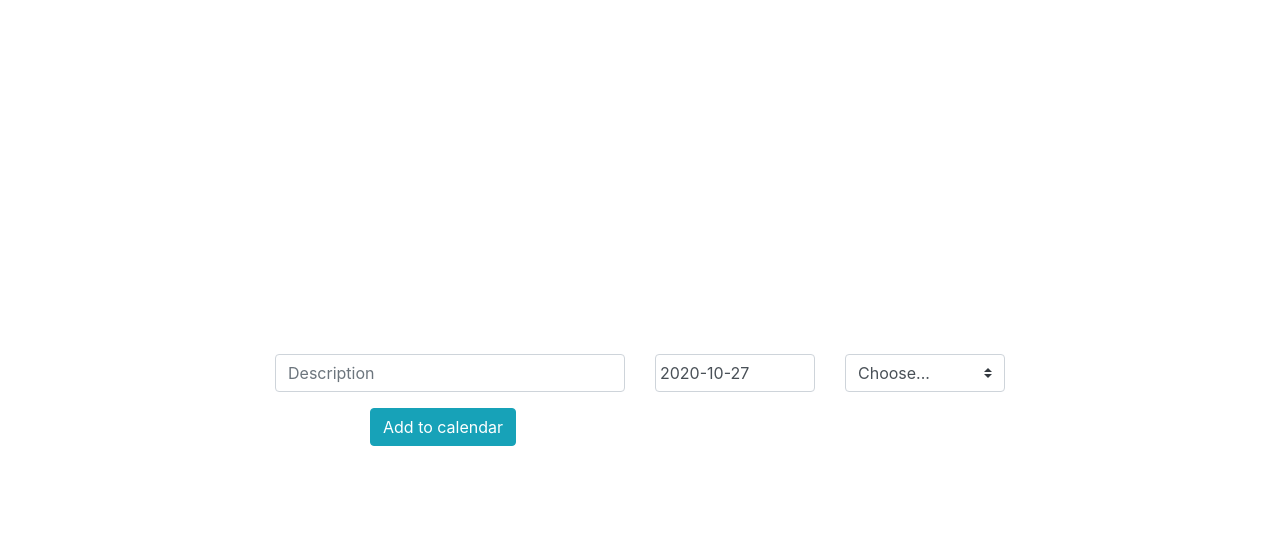
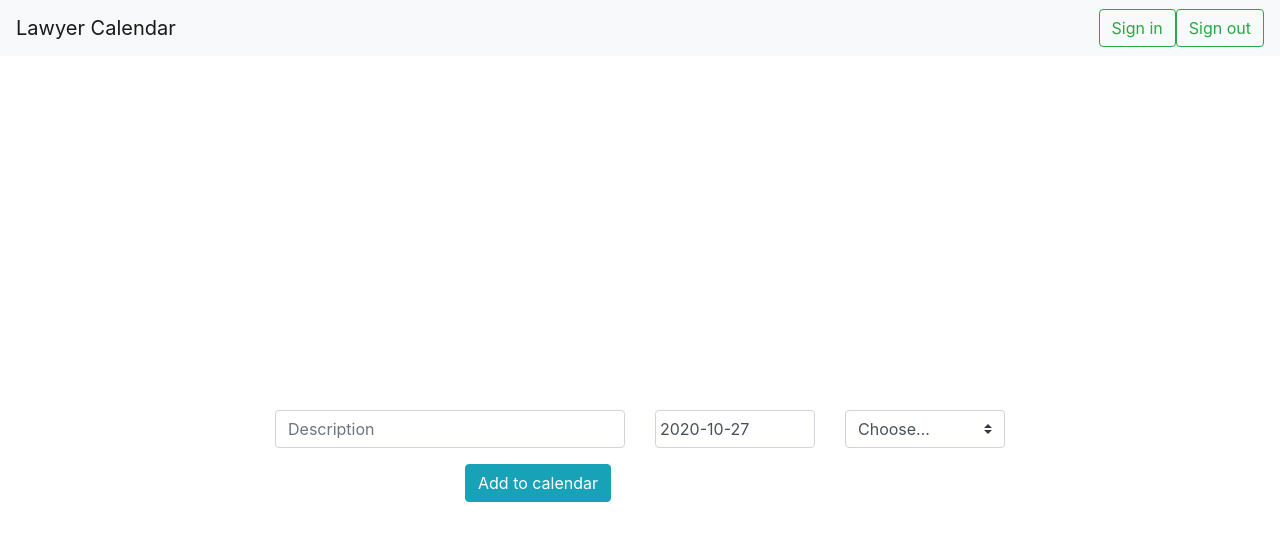
Before and after one commit to andiechang77/lawyer_calendar, a plain HTML site: page index.html in a window 1280 px wide. Drawn offline with nearby package versions, Linux system fonts and the light colour scheme.

Commit message:
Add signin signout

```diff
--- a/index.html
+++ b/index.html
@@ -18,13 +18,17 @@
         <link rel="stylesheet" href="https://cdnjs.cloudflare.com/ajax/libs/bootstrap-datepicker/1.9.0/css/bootstrap-datepicker3.min.css">
         <script src="https://cdnjs.cloudflare.com/ajax/libs/bootstrap-datepicker/1.9.0/js/bootstrap-datepicker.min.js"></script>
 
-        <script src="https://apis.google.com/js/platform.js" async defer></script>
-        <meta name="google-signin-client_id" content="129834602246-ba6eaiu67dglidn89hugtu9nhl2ta1u5.apps.googleusercontent.com">
-
-
         <title>Lawyer Calendar</title>
     </head>
     <body>
+        <nav class="navbar navbar-light bg-light">
+            <a class="navbar-brand">Lawyer Calendar</a>
+            <form class="form-inline">
+                <button class="btn btn-outline-success my-2 my-sm-0" id="authorize_button">Sign in</button>
+                <button class="btn btn-outline-success my-2 my-sm-0" id="signout_button">Sign out</button>
+            </form>
+        </nav>
+
         <div class="container d-flex h-100 flex-column">
             <div class="flex-grow-1"></div>
             <div class="row justify-content-center">
@@ -48,10 +52,6 @@
                     <button type="button" class="btn btn-info" onclick="submit()">Add to calendar</button>
                 </div>
                 <div class="col col-lg-2">
-                    <div class="g-signin2" data-onsuccess="onSignIn"></div>
-                    <!-- <button type="button" id="authorize_button">Authorize</button> -->
-                </div>
-                <div class="col col-lg-2">
                     <!-- <button type="button" id="signout_button">Signout</button> -->
                 </div>
             </div>
```
